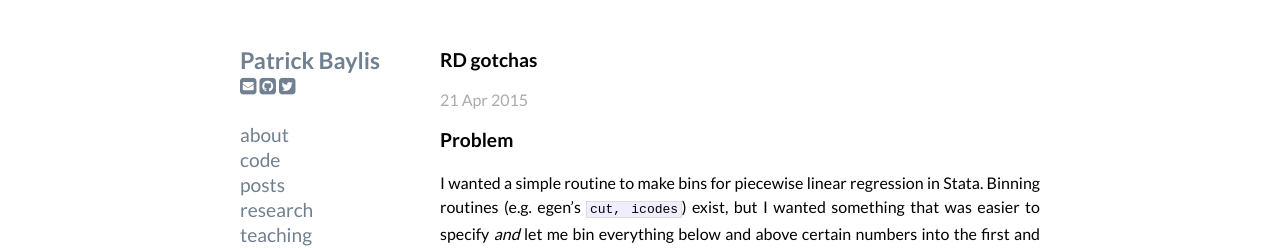
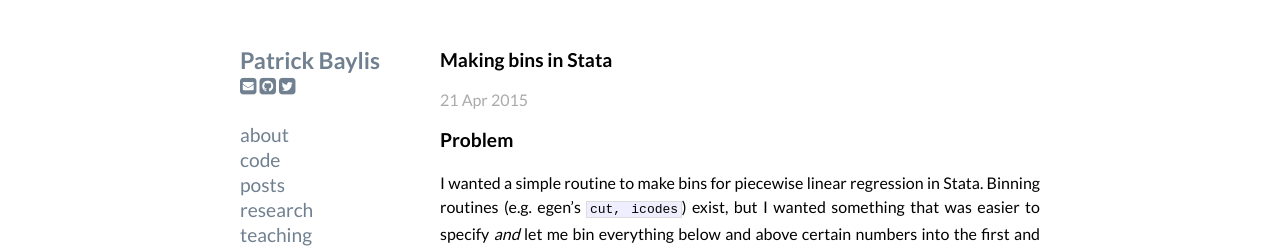
Before and after one commit to pbaylis/pbaylis.github.io, a Jekyll site: the page built from _posts/2015-04-21-makebins.markdown, in a window 1280 px wide. Shown: the top 248 px of the page. Built offline with Jekyll 4.4.1, drawn with Linux system fonts in a browser that asks for light colours; nearby versions of some CDN libraries; Markdown is read by kramdown in place of the engine named in the settings.

Commit message:
fixed hopefully

```diff
--- a/_posts/2015-04-21-makebins.markdown
+++ b/_posts/2015-04-21-makebins.markdown
@@ -1,6 +1,6 @@
 ---
 layout: post
-title:  "RD gotchas"
+title:  "Making bins in Stata"
 date:   2015-04-21
 categories: econometrics, stata
 ---
```
